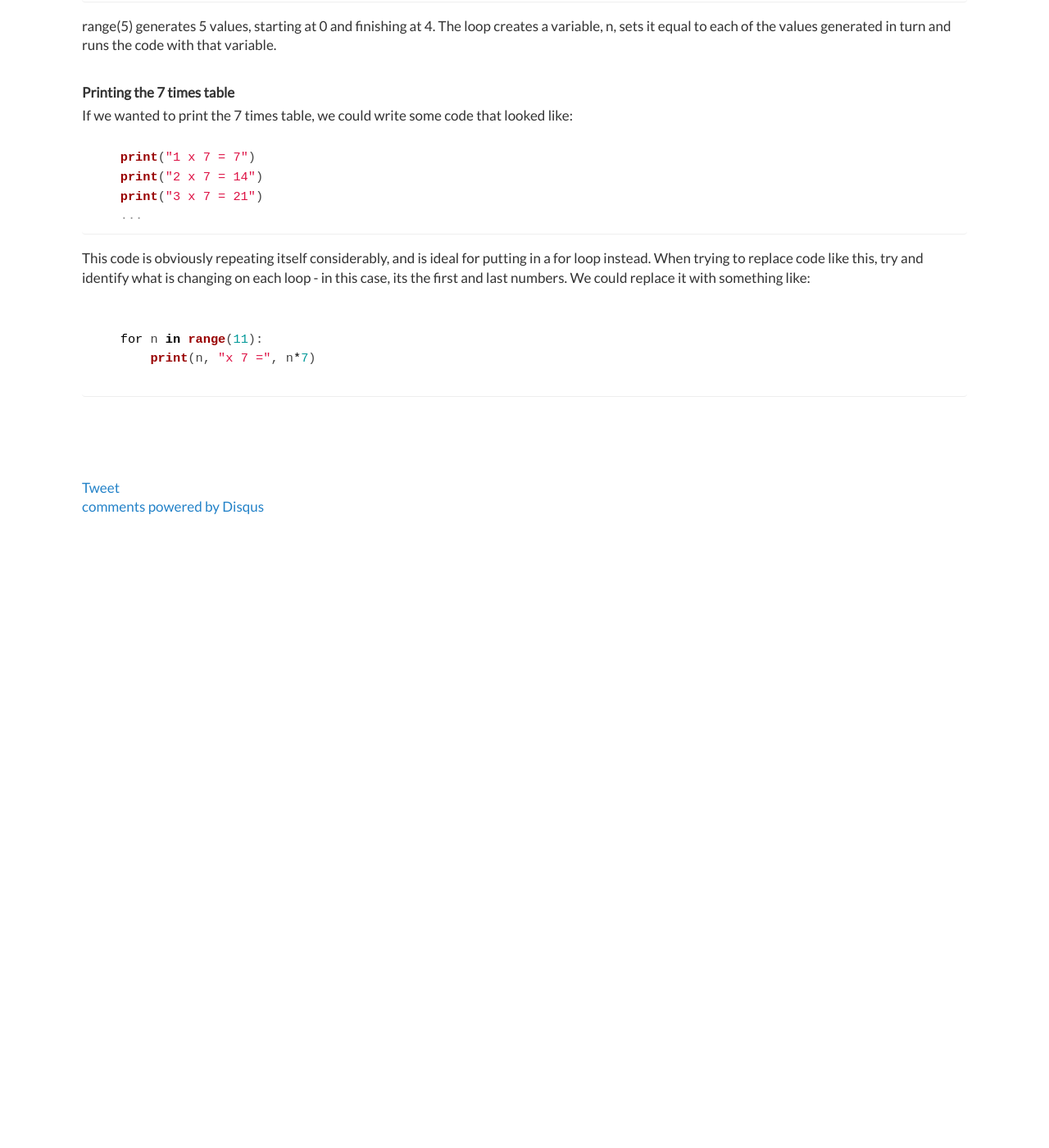
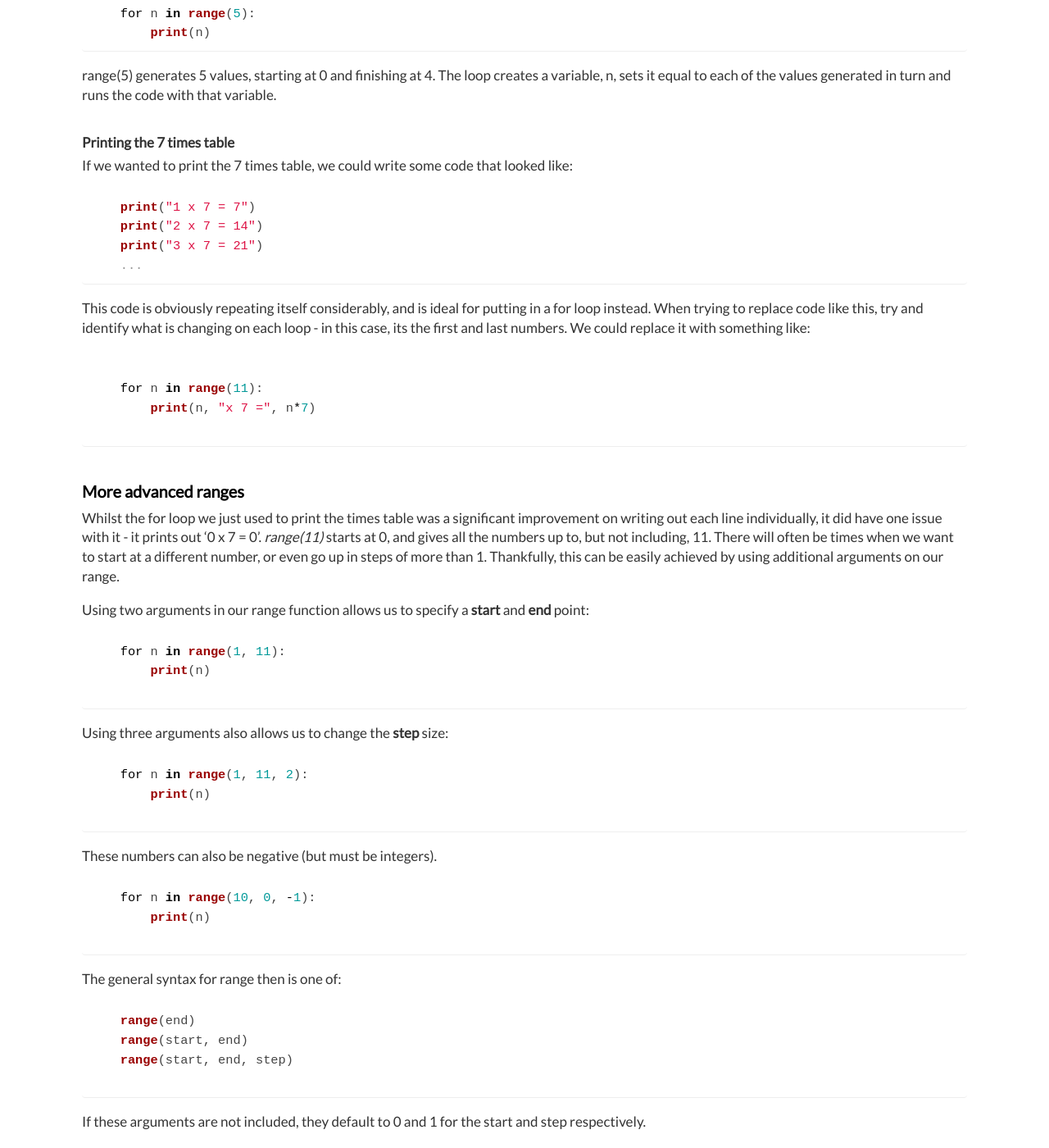
Before and after one commit to ptrobson/learn-python, a Jekyll site: the page built from _posts/2010-04-01-basic-for-loops.md, in a window 1280 px wide and 1400 px high, scrolled down 603 px. Shown: the whole window at 82% size. Built offline with Jekyll 4.4.1, drawn with Linux system fonts in a browser that asks for light colours; Markdown is read by kramdown in place of the engine named in the settings; comment, search, counter and statistics services are not loaded; before the commit the page ends 1233 px from its top, so only the background shows below that; some of the changed text lies outside the part shown.

Commit message:
Added posts on iteration

````diff
--- a/_posts/2010-04-01-basic-for-loops.md
+++ b/_posts/2010-04-01-basic-for-loops.md
@@ -4,10 +4,10 @@
 tags: Iteration
 ---
 
-### Basics
-
 One of the main advantages of using a computer to do anything, is that they
 can repeat tasks again and again, quickly and accurately.
+
+## Using a 'for' loop
 
 If we know how many times we want to repeat something, we can use a **for**
 loop. The basic syntax looks something like this:
@@ -17,7 +17,11 @@
         print("Hello world")
 ```
 
-This will print "Hello world" 5 times.
+This will print "Hello world" 5 times. The indentation is important!  Just like
+when we defined a function, the level of indentation shows which bit we want
+to repeat and when to finish looping.  Anything that is indented will be
+repeated, until we get to a statement that has the same level of indentation
+as the **for** keyword.
 
 We can see what's happening in a little more detail if we try:
 
@@ -54,3 +58,75 @@
         print(n, "x 7 =", n*7)
 
 ~~~
+
+## More advanced ranges
+
+Whilst the for loop we just used to print the times table was a significant
+improvement on writing out each line individually, it did have one issue
+with it - it prints out '0 x 7 = 0'.  *range(11)* starts at 0, and gives
+all the numbers up to, but not including, 11. There will often be times
+when we want to start at a different number, or even go up in steps of
+more than 1.  Thankfully, this can be easily achieved by using additional
+arguments on our range.
+
+Using two arguments in our range function allows us to specify a **start** and
+**end** point:
+
+~~~ python
+    for n in range(1, 11):
+        print(n)
+
+~~~
+
+Using three arguments also allows us to change the **step** size:
+
+~~~ python
+    for n in range(1, 11, 2):
+        print(n)
+
+~~~
+
+These numbers can also be negative (but must be integers).
+
+~~~ python
+    for n in range(10, 0, -1):
+        print(n)
+
+~~~
+
+The general syntax for range then is one of:
+
+~~~ python
+    range(end)
+    range(start, end)
+    range(start, end, step)
+
+~~~
+
+If these arguments are not included, they default to 0 and 1 for the start and
+step respectively.
+
+
+## Counting and summing things in a loop
+
+Let's say I want to add up all the numbers from 0 to 20.  To do this, I need
+some variable to keep track of the running total, and then loop through each
+number and add it on to the total.  I can do this like so:
+
+~~~ python
+    total = 0
+    for n in range(21):
+        total += n
+
+    print(total)
+
+~~~
+
+Notice that I created, and initialised, my variable outside of the loop
+initially. If we try to do it inside the loop, we will reset our variable
+every time our loop makes a pass.  Remember, the **+=** operator increments
+our variable by that amount.
+
+
+###
+[Problems](https://raw.githubusercontent.com/andrewcharlton/learn-python/master/problems/basic-loops.py)
````
Also changed, not shown: _posts/2014-04-02-looping-with-strings-and-lists.md (added, +80 -0 lines).
